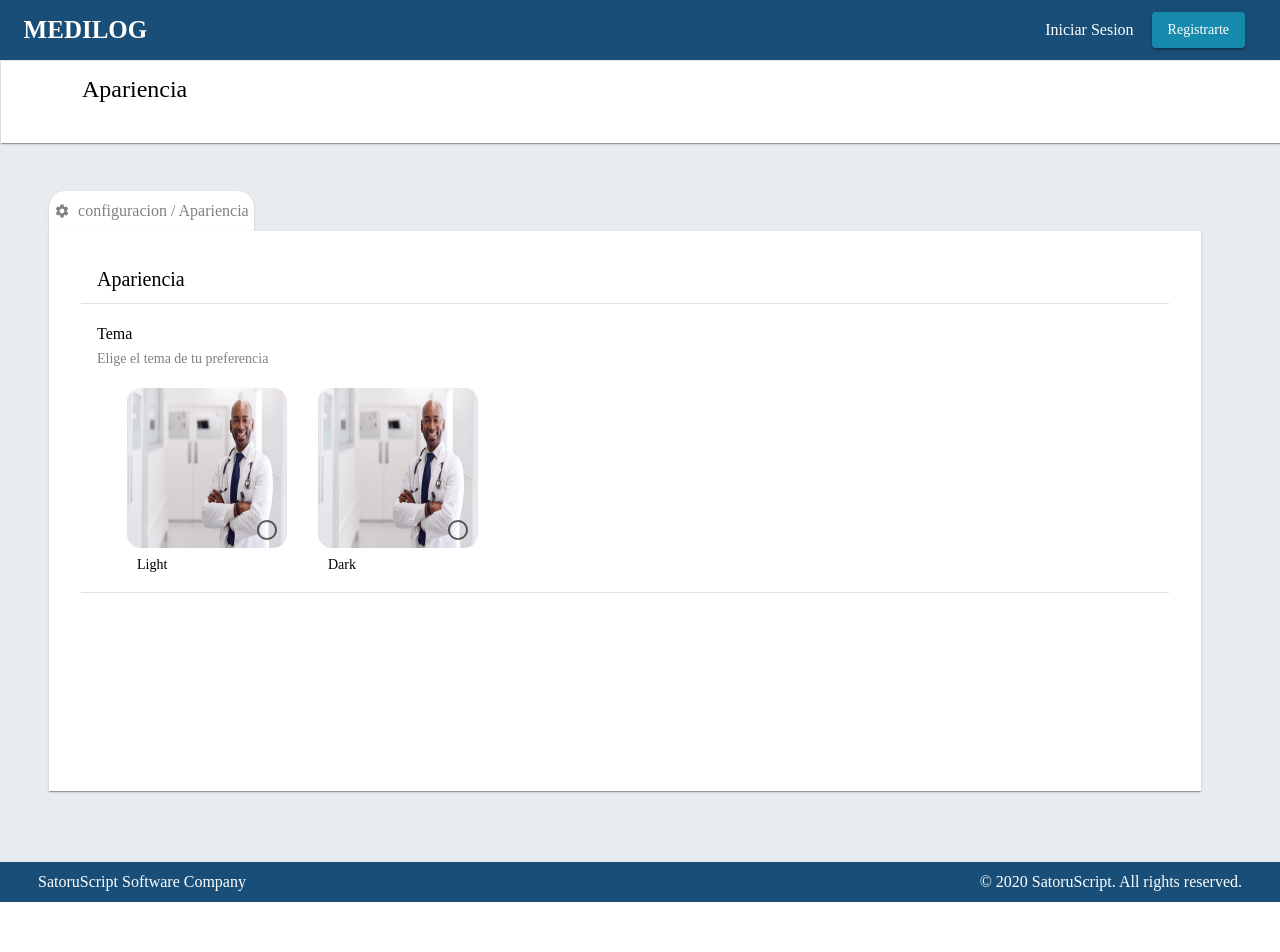
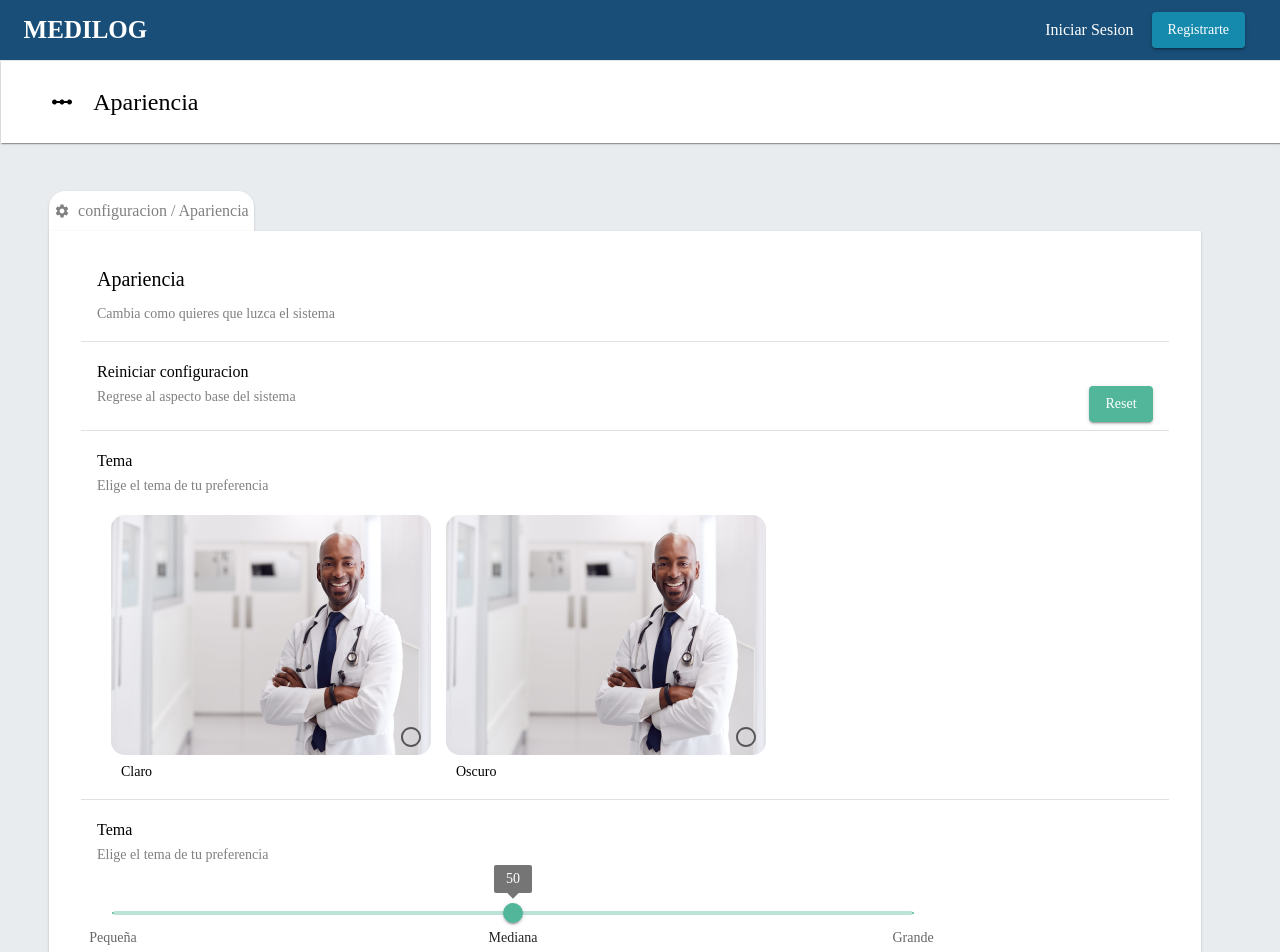
Before and after one commit to LennyMGarcia/MediLog, a React (Vite) app in the folder Cliente/: page /settings/appearance in a window 1280 px wide. Shown: the top 952 px of the page. Before the commit the page ends 902 px from the top, so only its background shows below. Built offline with nearby package versions, Linux system fonts and the light colour scheme.

Commit message:
Feat: Se agrego mas personalizacion a appearence

```diff
--- a/Cliente/src/Pages/Settings/Components/SettingOptions/appearance.tsx
+++ b/Cliente/src/Pages/Settings/Components/SettingOptions/appearance.tsx
@@ -1,9 +1,7 @@
 
 import Box from "@mui/material/Box/Box";
-import AccountCircleIcon from '@mui/icons-material/AccountCircle';
 import registerDoctor from "/assets/Pictures/registerDoctor.jpg";
 import SettingsIcon from '@mui/icons-material/Settings';
-import Grid from "@mui/material/Grid/Grid";
 import Typography from "@mui/material/Typography/Typography";
 import Button from "@mui/material/Button/Button";
 import { useNavigate } from "react-router";
@@ -11,13 +9,32 @@ import Divider from "@mui/material/Divider/Divider";
 
 import FormControlLabel from "@mui/material/FormControlLabel/FormControlLabel";
 import Radio from "@mui/material/Radio/Radio";
-import { createStyles, makeStyles } from "@mui/material/styles";
+
 import FormControl from "@mui/material/FormControl/FormControl";
 import RadioGroup from "@mui/material/RadioGroup/RadioGroup";
 import { useState } from "react";
 import CheckCircleRoundedIcon from '@mui/icons-material/CheckCircleRounded';
+import Slider from "@mui/material/Slider/Slider";
+
+import * as React from 'react';
+import Swal from "sweetalert2";
+import LinearScaleIcon from '@mui/icons-material/LinearScale';
 
 
+const marks = [
+    {
+        value: 0,
+        label: 'Pequeña',
+    },
+    {
+        value: 50,
+        label: 'Mediana',
+    },
+    {
+        value: 100,
+        label: 'Grande',
+    },
+];
 
 interface ImageRadioButtonProps {
     value: string,
@@ -25,64 +42,51 @@ interface ImageRadioButtonProps {
     alt: string,
     onChange: (value: string) => void,
     selectedValue: string,
-    name:string,
+    name: string,
 }
 
-const ImageRadioButton: React.FC<ImageRadioButtonProps> = ({ value, src, alt, name, onChange, selectedValue }) => {
-    const imageStyle: React.CSSProperties = {
-        width: '10rem',
-        height: '10rem',
-        marginLeft:"-12.2rem",
-        marginBottom:"7.3rem",
-        cursor: 'pointer',
-        border: '2px solid transparent',
-        borderRadius:"1rem"
-    };
+const HandleResetButtom = () => {
+    Swal.fire({
+        title: '¿Estás seguro?',
+        text: `Esta acción restablecera toda la configuracion`,
+        icon: 'warning',
+        showCancelButton: true,
+        confirmButtonColor: '#52b69a',
+        cancelButtonColor: '#d33',
+        confirmButtonText: 'Sí, restablecelo',
+        cancelButtonText: 'Cancelar',
+        allowOutsideClick: () => !Swal.isLoading(),
+        allowEscapeKey: () => !Swal.isLoading(),
+        allowEnterKey: () => !Swal.isLoading(),
+        stopKeydownPropagation: false,
 
-    const selectedStyle: React.CSSProperties = {
-        borderColor: 'blue',
-    };
+    }).then((result) => {
+        if (result.isConfirmed) {
 
-    return (
-        <Box sx={{marginLeft:"5rem"}}>
-            <FormControlLabel
-            value={value}
-            control={<Radio checkedIcon={<CheckCircleRoundedIcon/>} sx={{margin:"2rem"}} />}
-            label={
-                <img
-                    src={src}
-                    alt={alt}
-                    style={{
-                        ...imageStyle,
-                        ...(value === selectedValue ? selectedStyle : {borderColor:"white"}),
-                    }}
-                    onClick={() => onChange(value)}
-                />
+            Swal.fire({
+                title: 'Eliminado',
+                text: 'Se ha restableecido todo con exito.',
+                icon: 'success',
 
-            }
-        >
-        </FormControlLabel>
-        <Typography variant="subtitle2" sx={{marginTop:"-7.5rem", marginLeft:"-5.5rem"}}>{name}</Typography>
-        </Box>
-
-    );
+            });
+        }
+    });
 };
 
 
 const Appearance: React.FC = () => {
-    const navigate = useNavigate();
 
     const [selectedValue, setSelectedValue] = useState<string>('');
 
-  const handleChange = (value: string) => {
-    setSelectedValue(value);
-  };
+    const handleChange = (value: string) => {
+        setSelectedValue(value);
+    };
 
     return (
         <Box sx={{
             backgroundColor: "#e9ecef",
             width: "100vw",
-            height: "100vh",
+            height: "160vh",
             padding: "1px"
         }}>
             <Box sx={{
@@ -90,10 +94,14 @@ const Appearance: React.FC = () => {
                 width: "100vw",
                 height: "10vh",
                 boxShadow: 1,
-                padding: "1px"
+                padding: "1px",
+                display:"flex",
+                justifyContent:"left",
+                alignItems:"center"
 
             }}>
-                <Typography variant="h5" sx={{ margin: "0.7rem", marginLeft: "5rem" }}>Apariencia</Typography>
+                <LinearScaleIcon sx={{ margin: "0.7rem", marginLeft: "3rem" }}></LinearScaleIcon>
+                <Typography variant="h5" sx={{ margin: "0.7rem", marginLeft: "0.5rem" }}>Apariencia</Typography>
             </Box>
 
             <Box sx={{
@@ -112,30 +120,121 @@ const Appearance: React.FC = () => {
             <Box sx={{
                 backgroundColor: "#fff",
                 width: "90vw",
-                height: "70vh",
+                height: "130vh",
                 boxShadow: 1,
                 marginLeft: "3rem"
             }}>
 
                 <Typography variant="h6" sx={{ padding: "2rem 0 0.5rem 3rem" }}>Apariencia</Typography>
+                <Typography variant="subtitle2" sx={{ padding: "0 0 1rem 3rem", color: "gray" }}>Cambia como quieres que luzca el sistema</Typography>
                 <Divider variant="middle" sx={{ margin: "0 2rem" }} />
+
+                <Typography variant="subtitle1" sx={{ padding: "1rem 0 0rem 3rem" }}>Reiniciar configuracion</Typography>
+                <Box sx={{display:"flex", justifyContent:"space-between", textAlign:"center", padding: "0 0rem 0.5rem 0", }}>
+                <Typography variant="subtitle2" sx={{ padding: "0 0 0 3rem", color: "gray" }}>Regrese al aspecto base del sistema</Typography>
+                <Button variant="contained" sx={{ marginRight:"3rem", background:"#52b69a", '&:hover': { backgroundColor: '#34a0a4',},}} onClick={HandleResetButtom}>
+                    Reset
+                </Button>
+                </Box>
+
+                <Divider variant="middle" sx={{ margin: "0 2rem" }} />
+
                 <Typography variant="subtitle1" sx={{ padding: "1rem 0 0 3rem" }}>Tema</Typography>
                 <Typography variant="subtitle2" sx={{ padding: "0 0 1rem 3rem", color: "gray" }}>Elige el tema de tu preferencia</Typography>
-                <FormControl component="fieldset" sx={{paddingLeft:"6rem", marginBottom:"1rem"}}>
+                <FormControl component="fieldset" sx={{ paddingLeft: "6rem", marginBottom: "1rem" }}>
                     <RadioGroup row aria-label="gender" name="gender1" value={selectedValue} onChange={(e) => handleChange(e.target.value)}>
-                        <ImageRadioButton  value="option1" src={registerDoctor} alt="Opción 1" name="Light" onChange={handleChange} selectedValue={selectedValue} />
-                        <ImageRadioButton value="option2" src={registerDoctor} alt="Opción 2" name="Dark" onChange={handleChange} selectedValue={selectedValue} />
+                        <ImageRadioButton value="option1" src={registerDoctor} alt="Opción 1" name="Claro" onChange={handleChange} selectedValue={selectedValue} />
+                        <ImageRadioButton value="option2" src={registerDoctor} alt="Opción 2" name="Oscuro" onChange={handleChange} selectedValue={selectedValue} />
 
                     </RadioGroup>
                 </FormControl>
                 <Divider variant="middle" sx={{ margin: "0 2rem" }} />
 
-
+                <FontSizeSlider />
             </Box>
-
         </Box>
     );
+};
 
+const ImageRadioButton: React.FC<ImageRadioButtonProps> = ({ value, src, alt, name, onChange, selectedValue }) => {
+    const imageStyle: React.CSSProperties = {
+        width: '20rem',
+        height: '15rem',
+        marginLeft: "-22.2rem",
+        marginBottom: "12.3rem",
+        cursor: 'pointer',
+        border: '2px solid transparent',
+        borderRadius: "1rem"
+    };
+
+    const selectedStyle: React.CSSProperties = {
+        borderColor: "#52b69a",
+    };
+
+    return (
+        <Box sx={{ marginLeft: "14rem" }}>
+            <FormControlLabel
+                value={value}
+                control={<Radio checkedIcon={<CheckCircleRoundedIcon sx={{color:"#52b69a"}}/>} sx={{ margin: "2rem" }} />}
+                label={
+                    <img
+                        src={src}
+                        alt={alt}
+                        style={{
+                            ...imageStyle,
+                            ...(value === selectedValue ? selectedStyle : { borderColor: "white" }),
+                        }}
+                        onClick={() => onChange(value)}
+                    />
+                }
+            >
+            </FormControlLabel>
+            <Typography variant="subtitle2" sx={{ marginTop: "-12.5rem", marginLeft: "-15.5rem" }}>{name}</Typography>
+        </Box>
+
+    );
+};
+
+const FontSizeSlider: React.FC = () => {
+    const [value, setValue] = React.useState<number | string | Array<number | string>>(50);
+
+    const handleChange = (event: Event, newValue: number | number[]) => {
+        if (Array.isArray(newValue)) {
+            let numericValue: any;
+
+            if (typeof value === 'string') {
+                numericValue = parseInt(value, 10);
+            } else {
+                numericValue = value;
+            }
+
+            const closestValue = newValue.reduce((prev, curr) => (
+                Math.abs(curr - numericValue) < Math.abs(prev - numericValue) ? curr : prev
+            )); //si es mayor se pone prev, si es menor se pone current, si pones 45 al principio se pondra
+            //current que es 50 por el array de marks, luego se evalua la otra y da false asi que se pone prev que es 50
+
+            setValue(closestValue);
+        } else {
+            setValue(newValue);
+        }
+    };
+
+    return (
+        <Box sx={{ width: "50rem" }}>
+            <Typography variant="subtitle1" sx={{ padding: "1rem 0 0 3rem" }}>Tema</Typography>
+            <Typography variant="subtitle2" sx={{ padding: "0 0 1rem 3rem", color: "gray" }}>Elige el tema de tu preferencia</Typography>
+            <Slider
+                sx={{ margin: "1rem 0 0 4rem", color: "#52b69a" }}
+                track={false}
+                value={Number(value)}
+                onChange={handleChange}
+                marks={marks}
+                step={null}
+                size="medium"
+                valueLabelDisplay="on"
+            />
+        </Box>
+    );
 };
 
 export default Appearance;
```
